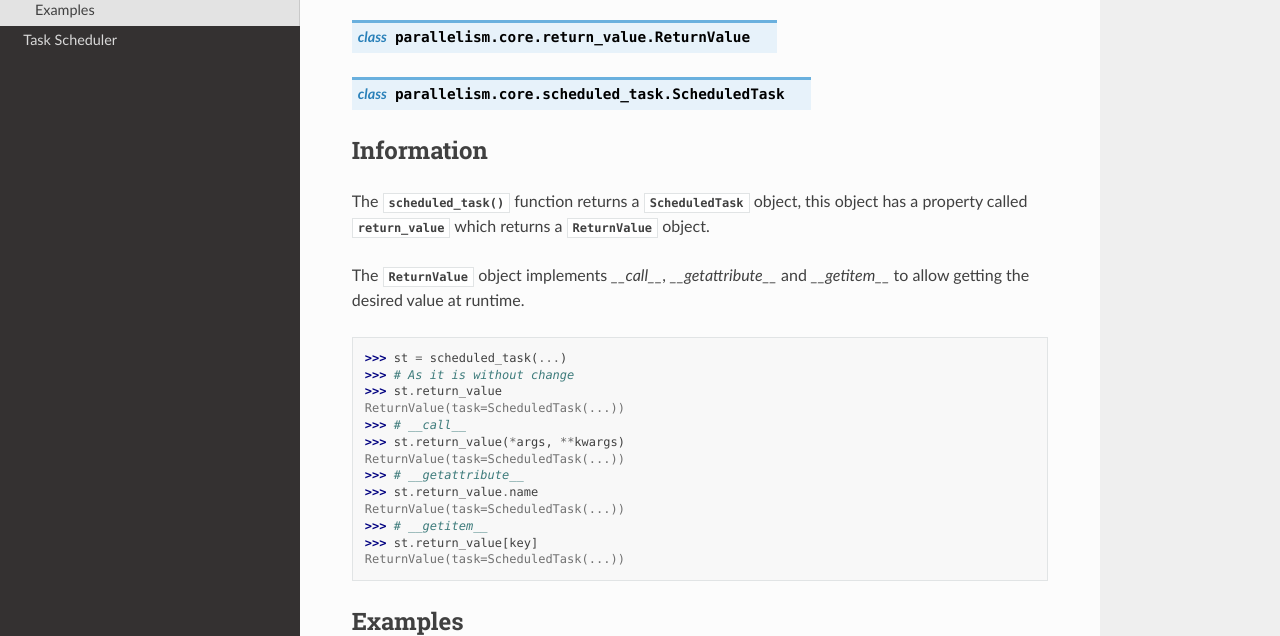
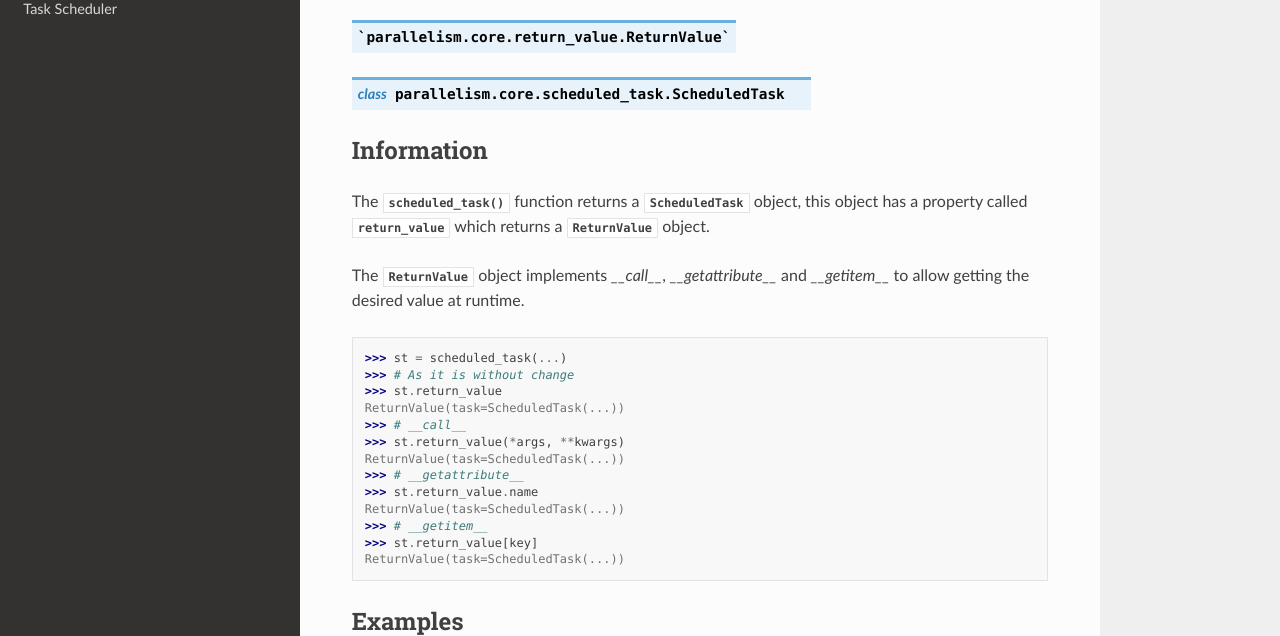
Before and after one commit to idanhazan/parallelism, a Sphinx documentation site: the page built from docs/api_reference/scheduled_task.rst, in a window 1280 px wide and 900 px high, cut to the strip 264-900 px from the top of the window. Built offline with Sphinx 7.4.7 and the Read the Docs theme 2.0.0, drawn with Linux system fonts in a browser that asks for light colours; some of the changed text lies outside the part shown.

Commit message:
Update scheduled_task.rst

```diff
--- a/docs/api_reference/scheduled_task.rst
+++ b/docs/api_reference/scheduled_task.rst
@@ -3,7 +3,7 @@ Scheduled Task
 
 .. autofunction:: parallelism.scheduled_task
 
-.. py:class:: parallelism.core.return_value.ReturnValue
+.. py:class:: `parallelism.core.return_value.ReturnValue`
 
 .. py:class:: parallelism.core.scheduled_task.ScheduledTask
 
```
